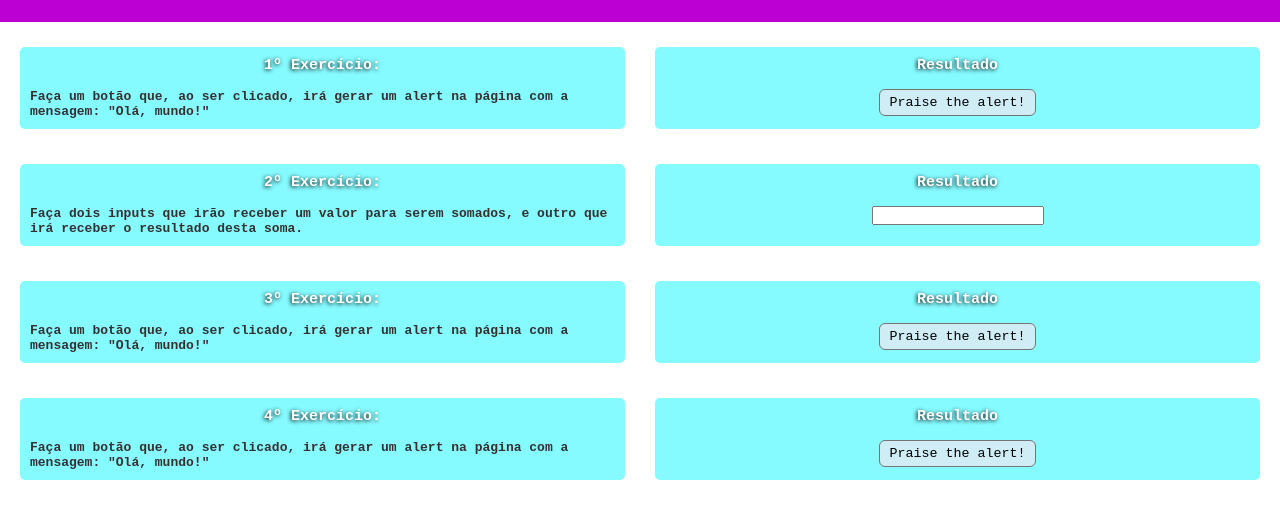
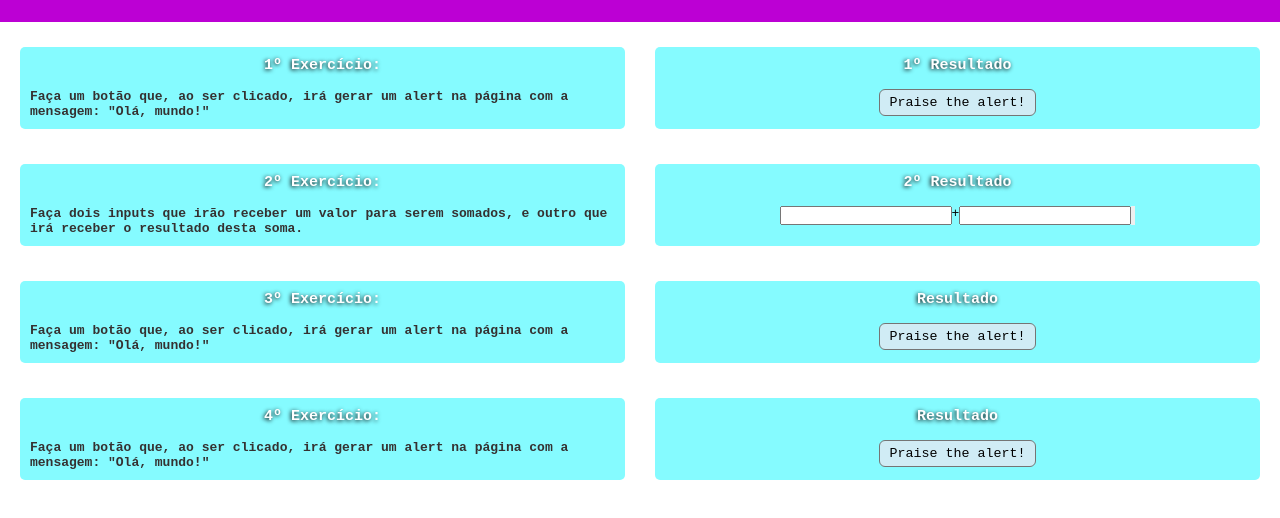
Before and after one commit to Nostalgyk/Netero-JavaScript-Exercises, a plain HTML site: page JavaScript/index.html in a window 1280 px wide. Shown: the part 58-576 px from the top of the page. Drawn offline with Linux system fonts and the light colour scheme.

Commit message:
Little changes

```diff
--- a/JavaScript/assets/script.js
+++ b/JavaScript/assets/script.js
@@ -1,3 +1,11 @@
 function callAlert() {
   alert('Olá, mundo!');
 }
+
+function doSomeCalc() {
+  let txt1 = document.querySelector('input1');
+  let txt2 = document.querySelector('input2');
+
+  if(!txt1)
+
+}
--- a/JavaScript/index.html
+++ b/JavaScript/index.html
@@ -23,7 +23,7 @@
           </p>
         </div>
         <div class="two-blocks">
-          <p class="block-title">Resultado</p>
+          <p class="block-title">1º Resultado</p>
           <div class="ans-block">
             <button id="alert_01" onclick="callAlert()">
               Praise the alert!
@@ -40,7 +40,7 @@
           </p>
         </div>
         <div class="two-blocks">
-          <p class="block-title">Resultado</p>
+          <p class="block-title">2º Resultado</p>
           <div class="ans-block">
             <input
               type="text"
@@ -48,6 +48,14 @@
               id="input1"
               oninput="this.value = this.value.replace(/[^0-9.]/g, '').replace(/(\..*)\./g, '$1');"
             />
+            <p id="plus">+</p>
+            <input
+              type="text"
+              name="input2"
+              id="input2"
+              oninput="this.value = this.value.replace(/[^0-9.]/g, '').replace(/(\..*)\./g, '$1');"
+            />
+            <button id="calc" onclick="doSomeCalc()"></button>
           </div>
         </div>
       </div>
```
